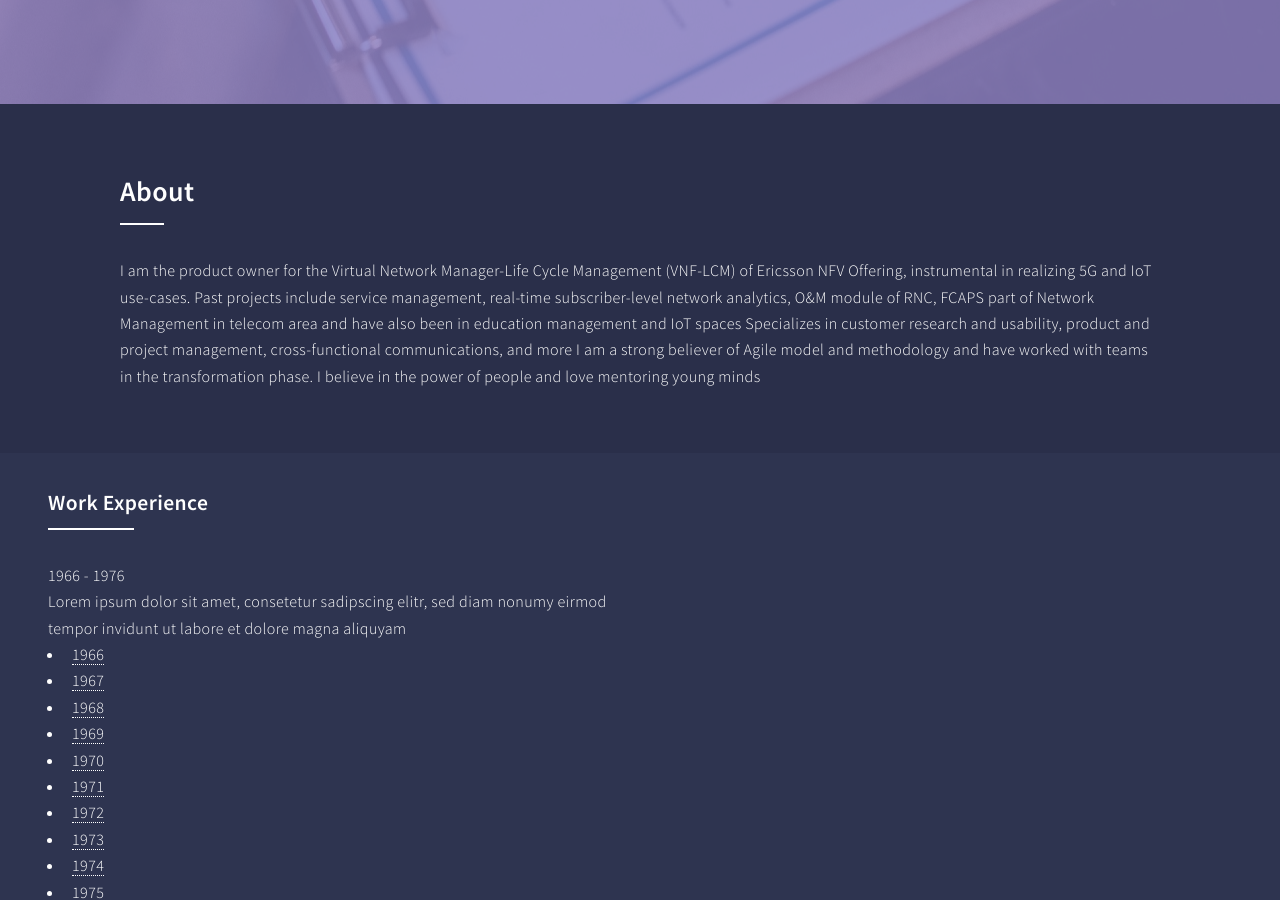
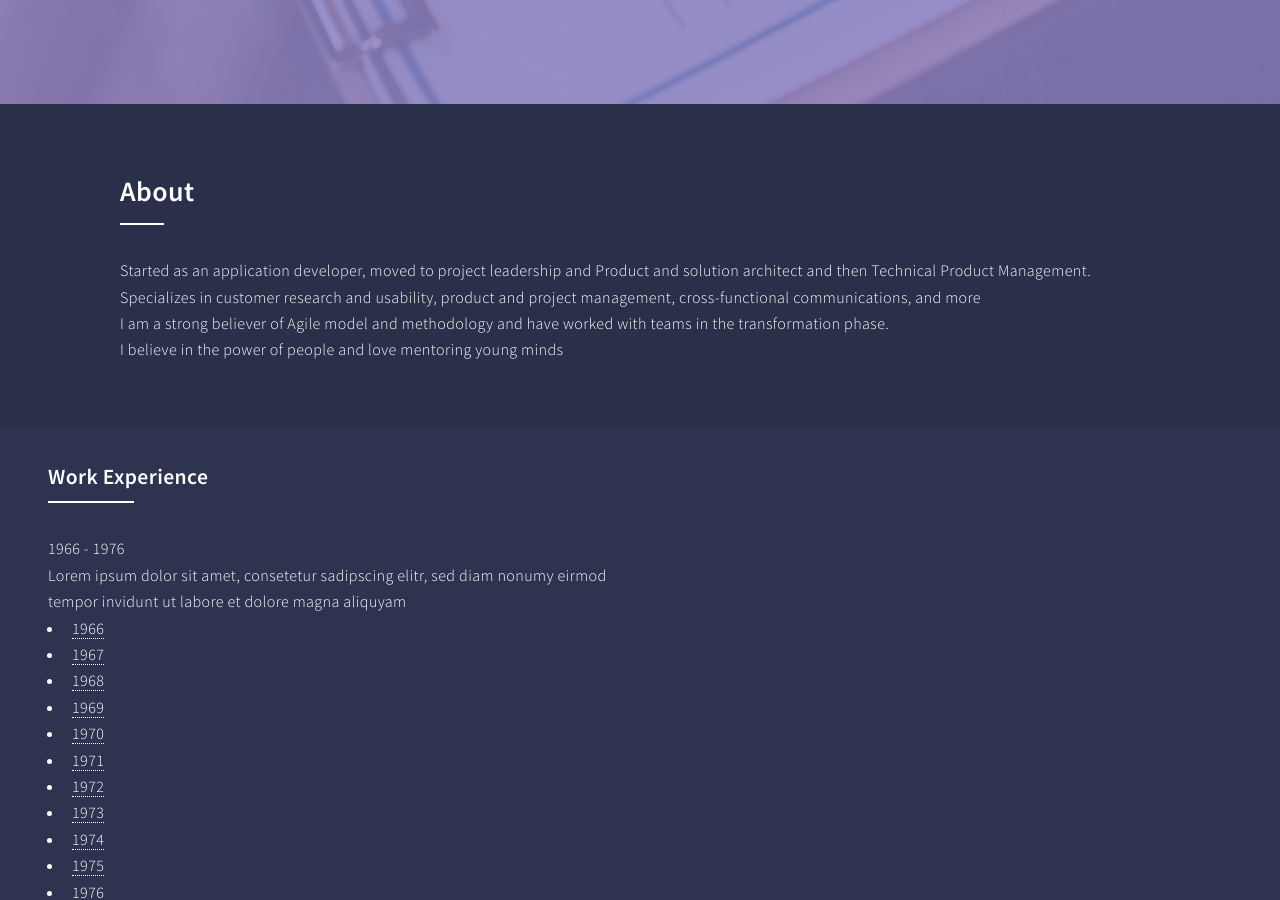
Before and after one commit to dhanyacm/dhanyacm, a Jekyll site: the page built from resume.html, in a window 1280 px wide and 900 px high, scrolled down 408 px. Built offline with Jekyll 4.4.1, drawn with Linux system fonts in a browser that asks for light colours.

Commit message:
Update resume.html

```diff
--- a/resume.html
+++ b/resume.html
@@ -38,13 +38,12 @@ frontpage: false
 										<h2>About</h2>
 									</header>
 									<p>
-									I am the product owner for the Virtual Network Manager-Life Cycle Management (VNF-LCM) of Ericsson NFV Offering, instrumental in realizing 5G and IoT use-cases. Past projects include service management, real-time subscriber-level network analytics, O&M module of RNC, FCAPS part of Network Management in telecom area and have also been in education management and IoT spaces
+									Started as an application developer, moved to project leadership and Product and solution architect and then Technical Product Management.<br>
+Specializes in customer research and usability, product and project management, cross-functional communications, and more <br>
 
-Specializes in customer research and usability, product and project management, cross-functional communications, and more
+I am a strong believer of Agile model and methodology and have worked with teams in the transformation phase. <br>
 
-I am a strong believer of Agile model and methodology and have worked with teams in the transformation phase.
-
-I believe in the power of people and love mentoring young minds
+I believe in the power of people and love mentoring young minds <br>
 
 									</p>
 								</div>
```
